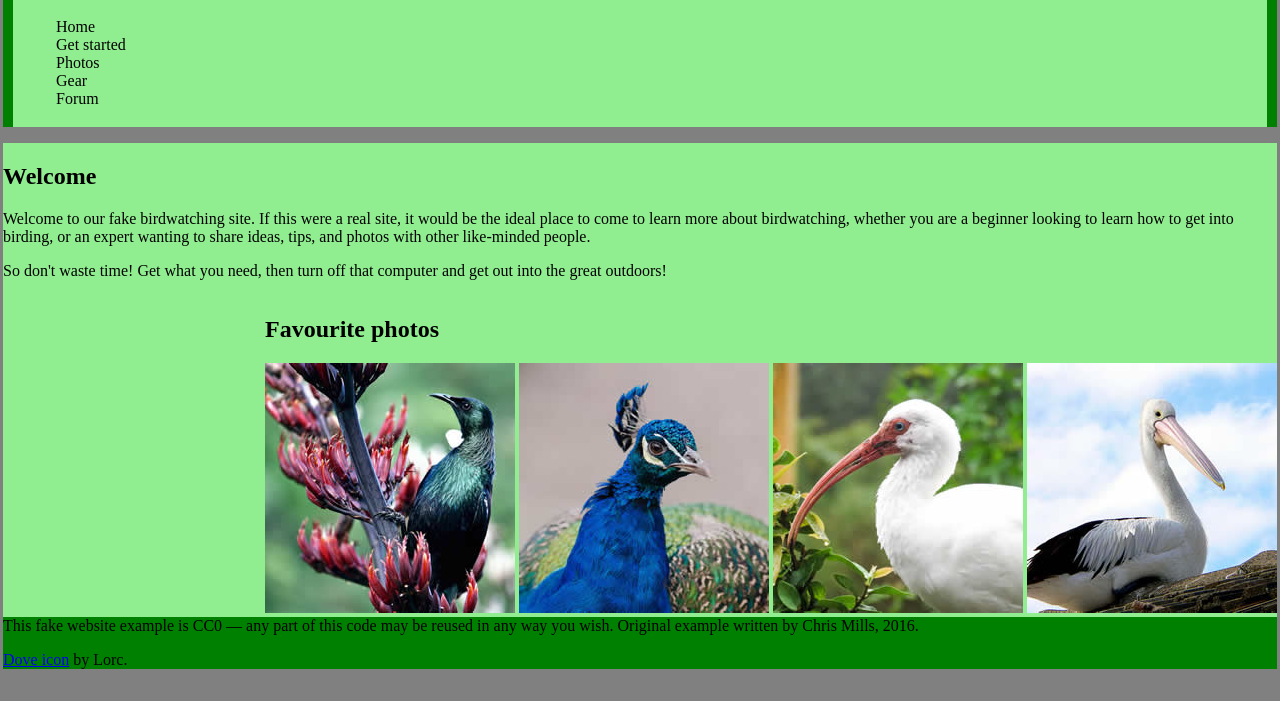
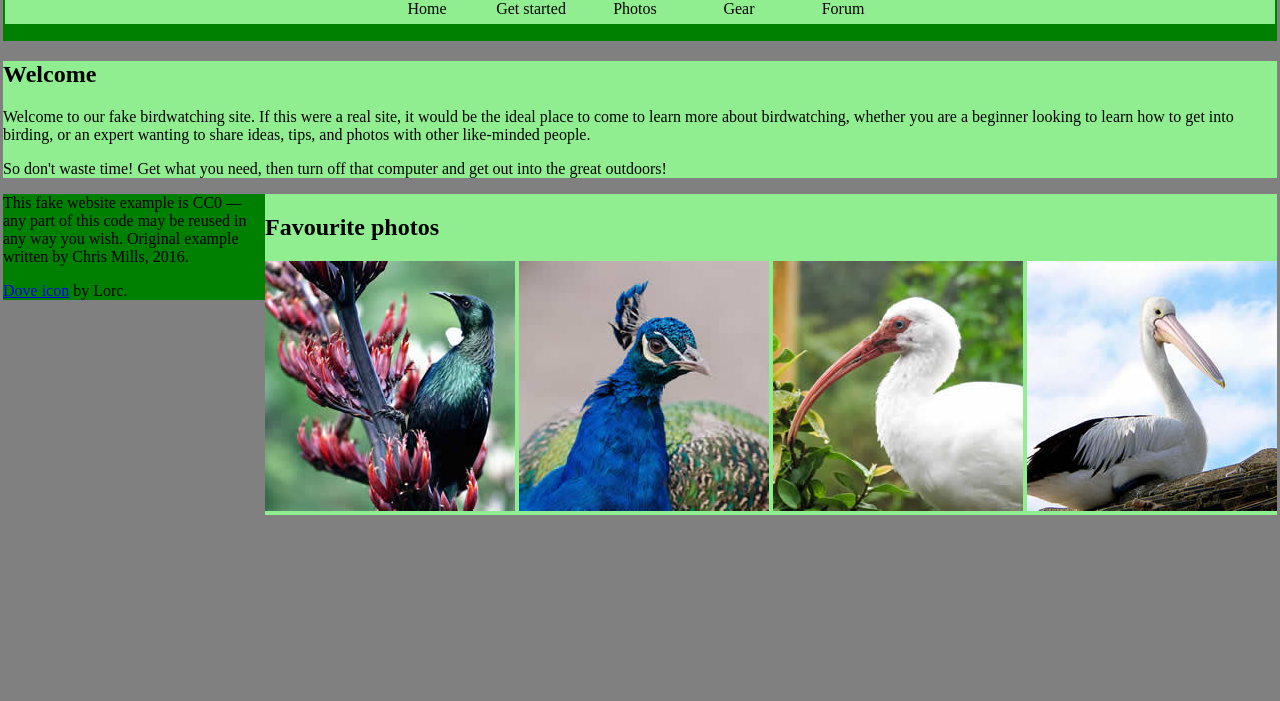
Before and after one commit to Jay-Rudel/CS408-4.2-Lab, a website: page index.html in a window 1280 px wide. Shown: the part 99-800 px from the top of the page. Drawn offline with Linux system fonts and the light colour scheme.

Commit message:
Almost done completely with navbar

```diff
--- a/css/style.css
+++ b/css/style.css
@@ -1,9 +1,8 @@
 body {
     background-color: grey;
-    position: absolute;
+    /* position: absolute; */
     padding: 1px;
     margin: 2px;
-
 }
 
 .logo {
@@ -15,11 +14,14 @@ body {
 
 .birdWatching {
     background-color: green;
+    padding-bottom: 1px;
+    padding-left: 2px;
+    padding-right: 2px;
 }
 
 .birdTitle {
     text-align: center;
-    padding-top: 15px;
+    padding-top: 10px;
 }
 
 .darkGreen {
@@ -33,20 +35,31 @@ body {
 
 .welcome {
     background-color: lightgreen;
-    float: left;
+    /* float: left; */
 }
 
 .divBar {
     background-color: lightGreen;
-    margin: 10px;
-    padding: 3px;
-}
-
-.divBar ul {
-    list-style-type: none;
+    text-align: center;
+    margin: 0px;
+    padding: 0px;
 }
 
 .divBar a {
     color:black;
     text-decoration: none;
+    display: block;
+    width: 100%;
+    height: 100%;
 }
+
+.divBar li:hover{
+    background-color: white;
+}
+.divBar li{
+    display: inline-block;
+    width: 100px;
+    height: 30px;
+    text-align: center;
+    line-height: 30px;
+}
```
